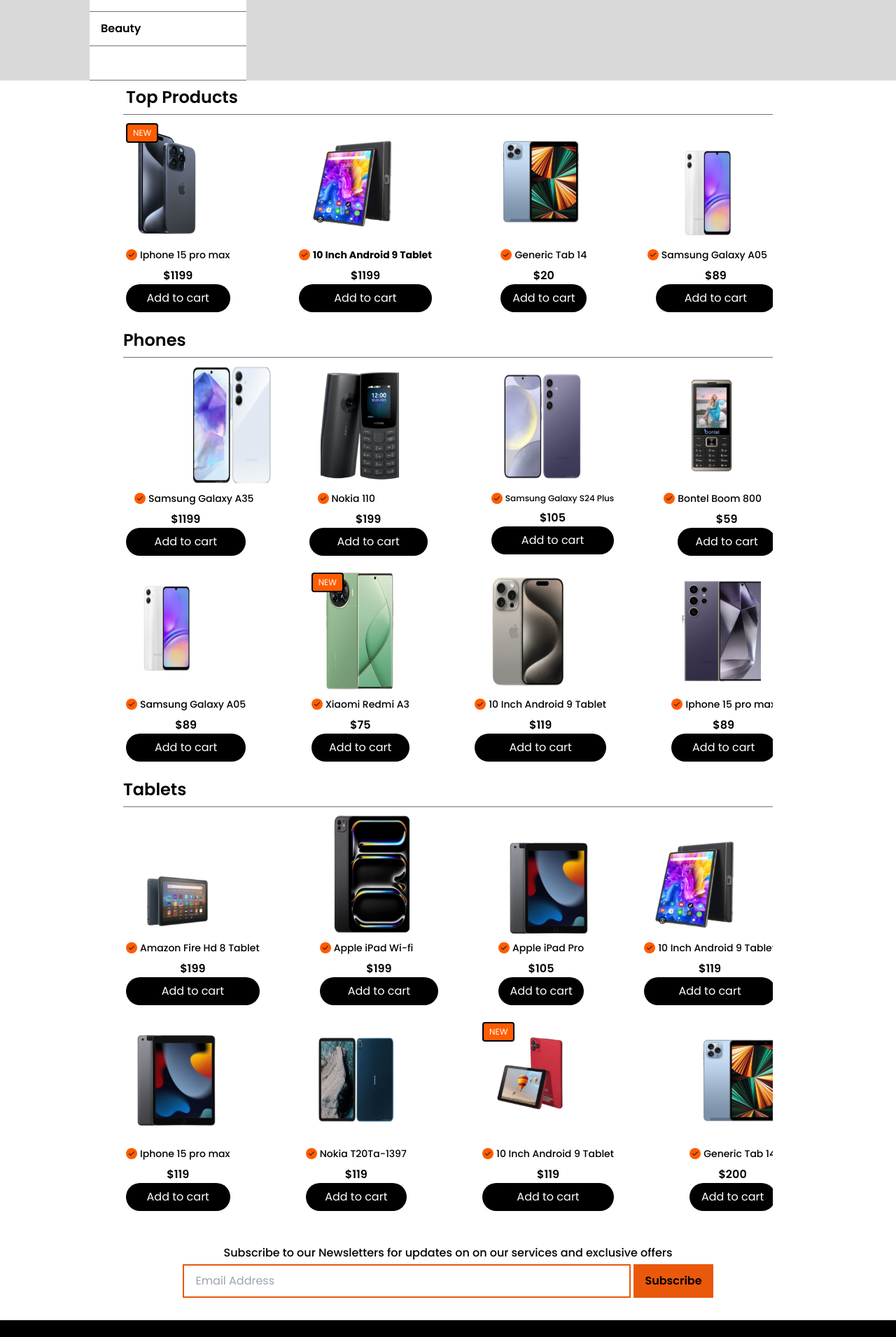
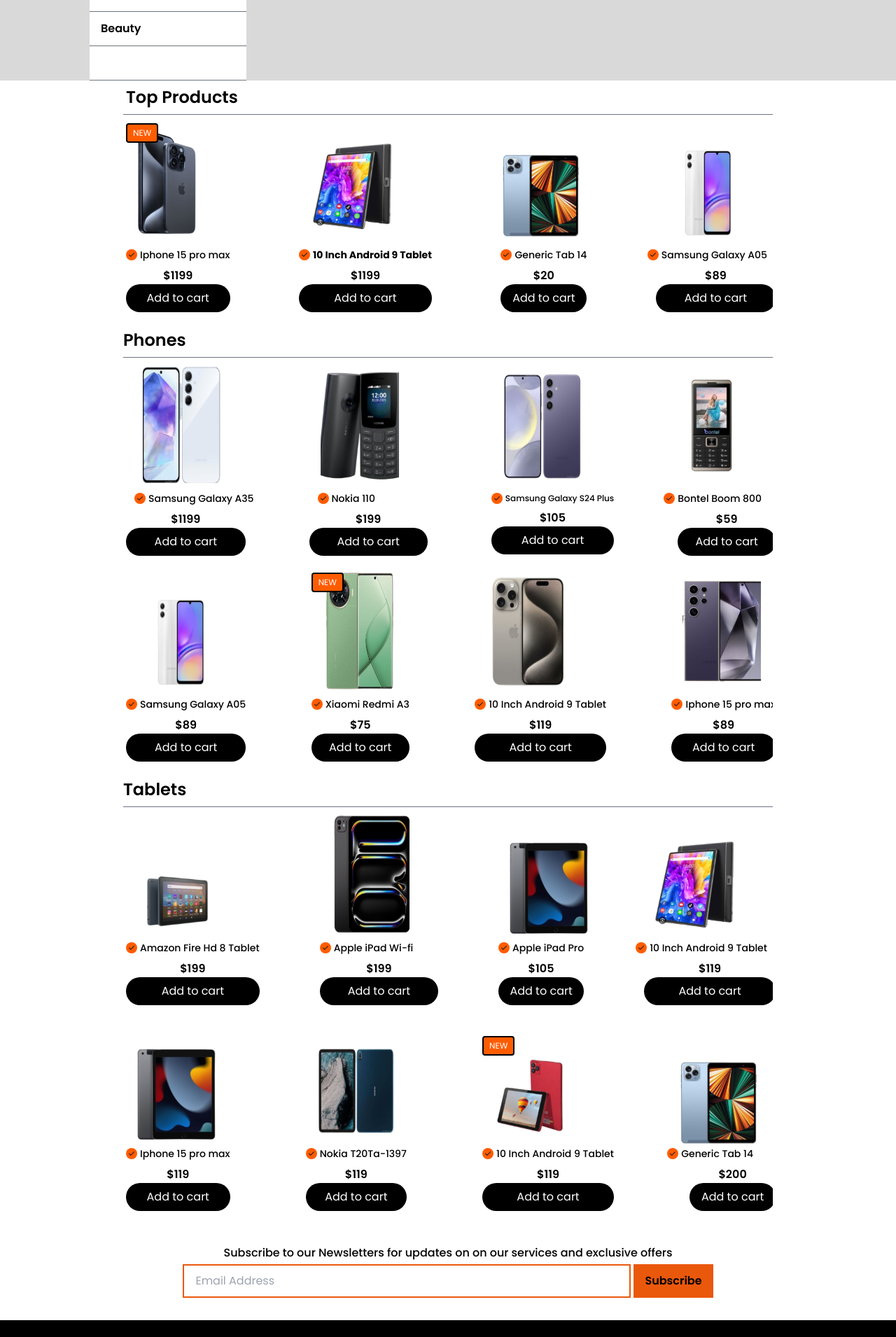
Before and after one commit to dorcasgold/HILZELLA, a React (Vite) app: page / in a window 1280 px wide. Shown: the part 575-2485 px from the top of the page at 70% size. Built offline with nearby package versions, Linux system fonts and the light colour scheme.

Commit message:
fix image alignment

```diff
--- a/src/pages/home/Categories.jsx
+++ b/src/pages/home/Categories.jsx
@@ -47,7 +47,7 @@
             <div className='border-b-[1px] border-b-gray-500 py-3 px-4 font-semibold hover:text-orange-600 cursor-pointer'>
               <p>Smart Wristwatch</p>
             </div>
-            <div className='border-b-[1px] border-b-gray-500 py-3 px-2  font-semibold text-orange-600 cursor-pointer flex gap-5'>
+            <div className='border-b-[1px] border-b-gray-500 py-3 px-2  font-semibold text-orange-600 cursor-pointer flex gap-3 translate-x-3'>
               <p>Phones and Tablets</p>
               <img src={arrowIcon} alt="arrowIcon" className='w-3' />
             </div>
--- a/src/pages/home/Products.jsx
+++ b/src/pages/home/Products.jsx
@@ -57,7 +57,7 @@
                 alt="Product"
                 src={tp2}
                 effect="blur"
-                className='transition-transform translate-y-5 duration-500 ease-in transform group-hover:scale-110 translate-x-14 md:translate-x-40 lg:translate-x-5'
+                className='transition-transform translate-y-6 duration-500 ease-in transform group-hover:scale-110 translate-x-14 md:translate-x-40 lg:translate-x-5'
               />
             </div>
             <div className='flex gap-1 py-1 md:translate-x-20 lg:translate-x-0'>
@@ -75,7 +75,7 @@
                 alt="Product"
                 src={tp3}
                 effect="blur"
-                className='transition-transform duration-500 ease-in transform group-hover:scale-110 translate-x-14 md:translate-x-40 lg:translate-x-0'
+                className='transition-transform duration-500 translate-y-5 ease-in transform group-hover:scale-110 translate-x-14 md:translate-x-40 lg:translate-x-0'
               />
             </div>
             <div className='flex gap-1 py-1 md:translate-x-20 lg:translate-x-0'>
@@ -120,7 +120,7 @@
                 alt="Product"
                 src={p1}
                 effect="blur"
-                className='transition-transform duration-500 ease-in transform group-hover:scale-110 translate-x-8 md:translate-x-24'
+                className='transition-transform duration-500 ease-in transform group-hover:scale-110 translate-x-8 lg:translate-x-6 md:translate-x-24'
               />
             </div>
             <div className='flex gap-1 py-1 translate-x-2  md:translate-x-5 lg:translate-x-3'>
@@ -198,7 +198,7 @@
                 alt="Product"
                 src={tp4}
                 effect="blur"
-                className='transition-transform duration-500 ease-in transform group-hover:scale-110 translate-x-8 md:translate-x-24 lg:translate-x-4'
+                className='transition-transform duration-500 ease-in transform group-hover:scale-110 translate-x-8 md:translate-x-24 lg:translate-x-9 translate-y-5'
               />
             </div>
             <div className='flex gap-1 py-1'>
@@ -338,7 +338,7 @@
                 className='transition-transform duration-500 ease-in translate-y-8 transform group-hover:scale-110 translate-x-4 md:translate-x-24 lg:translate-x-4'
               />
             </div>
-            <div className='flex gap-1 py-1'>
+            <div className='flex gap-1 py-1 -translate-x-3'>
               <img src={imStock} alt="imStock" className='w-4' />
               <p className='text-sm font-medium'>10 Inch Android 9 Tablet</p>
             </div>
@@ -356,7 +356,7 @@
                 alt="Product"
                 src={tb3}
                 effect="blur"
-                className='transition-transform duration-500 ease-in transform group-hover:scale-110 translate-x-4 md:translate-x-24 lg:translate-x-4'
+                className='transition-transform duration-500 translate-y-5 ease-in transform group-hover:scale-110 translate-x-4 md:translate-x-24 lg:translate-x-4'
               />
             </div>
             <div className='flex gap-1 py-1'>
@@ -374,7 +374,7 @@
                 alt="Product"
                 src={tb5}
                 effect="blur"
-                className='transition-transform duration-500 ease-in transform group-hover:scale-110 translate-x-4 md:translate-x-24 lg:translate-x-4'
+                className='transition-transform duration-500 ease-in translate-y-4 transform group-hover:scale-110 translate-x-4 md:translate-x-24 lg:translate-x-4'
               />
             </div>
             <div className='flex gap-1 py-1'>
@@ -387,13 +387,13 @@
             </div>
           </div>
           <div className=' relative'>
-            <p className='orange text-white px-2 border-black rounded border-2 py-1 text-xs text-center absolute z-50'>NEW</p>
+            <p className='orange text-white px-2 translate-y-5 border-black rounded border-2 py-1 text-xs text-center absolute z-50'>NEW</p>
             <div className='w-28 group'>
               <LazyLoadImage
                 alt="Product"
                 src={tb8}
                 effect="blur"
-                className='transition-transform duration-500 ease-in transform group-hover:scale-110 translate-x-4 md:translate-x-24 lg:translate-x-4'
+                className='transition-transform duration-500 ease-in translate-y-8 transform group-hover:scale-110 translate-x-4 md:translate-x-24 lg:translate-x-4'
               />
             </div>
             <div className='flex gap-1 py-1'>
@@ -411,10 +411,10 @@
                 alt="Product"
                 src={tp3}
                 effect="blur"
-                className='transition-transform duration-500 ease-in transform group-hover:scale-110 translate-x-4 md:translate-x-24 lg:translate-x-4'
+                className='transition-transform duration-500 translate-y-8 ease-in transform group-hover:scale-110 translate-x-4 md:translate-x-24 lg:-translate-x-4'
               />
             </div>
-            <div className='flex gap-1 py-1'>
+            <div className='flex gap-1 py-1 lg:-translate-x-8'>
               <img src={imStock} alt="imStock" className='w-4' />
               <p className='text-sm font-medium'>Generic Tab 14</p>
             </div>
```
